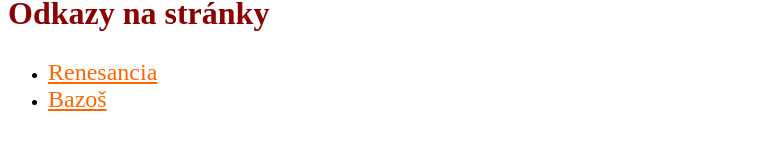
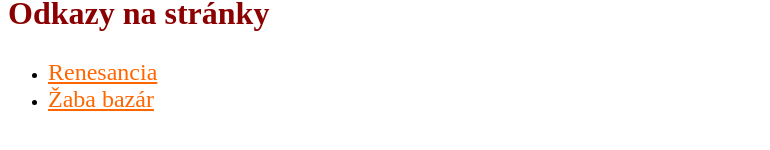
Before and after one commit to Nr3504/nr3504.github.io, a plain HTML site: page index.html in a window 1280 px wide. Shown: the part 124-274 px from the top of the page, without its empty margins (0-770 px from the left). Drawn offline with Linux system fonts and the light colour scheme.

Commit message:
Update index.html

```diff
--- a/index.html
+++ b/index.html
@@ -28,7 +28,7 @@
     <h2>Odkazy na stránky</h2>
     <ul>
       <li><a href="https://nr3504.github.io/renesancia">Renesancia</a></li>
-      <li><a href="https://nr3504.github.io/bazos">Bazoš</a></li>
+      <li><a href="https://nr3504.github.io/zaba-bazar">Žaba bazár</a></li>
     </ul>
   </body>
 </html>
```
